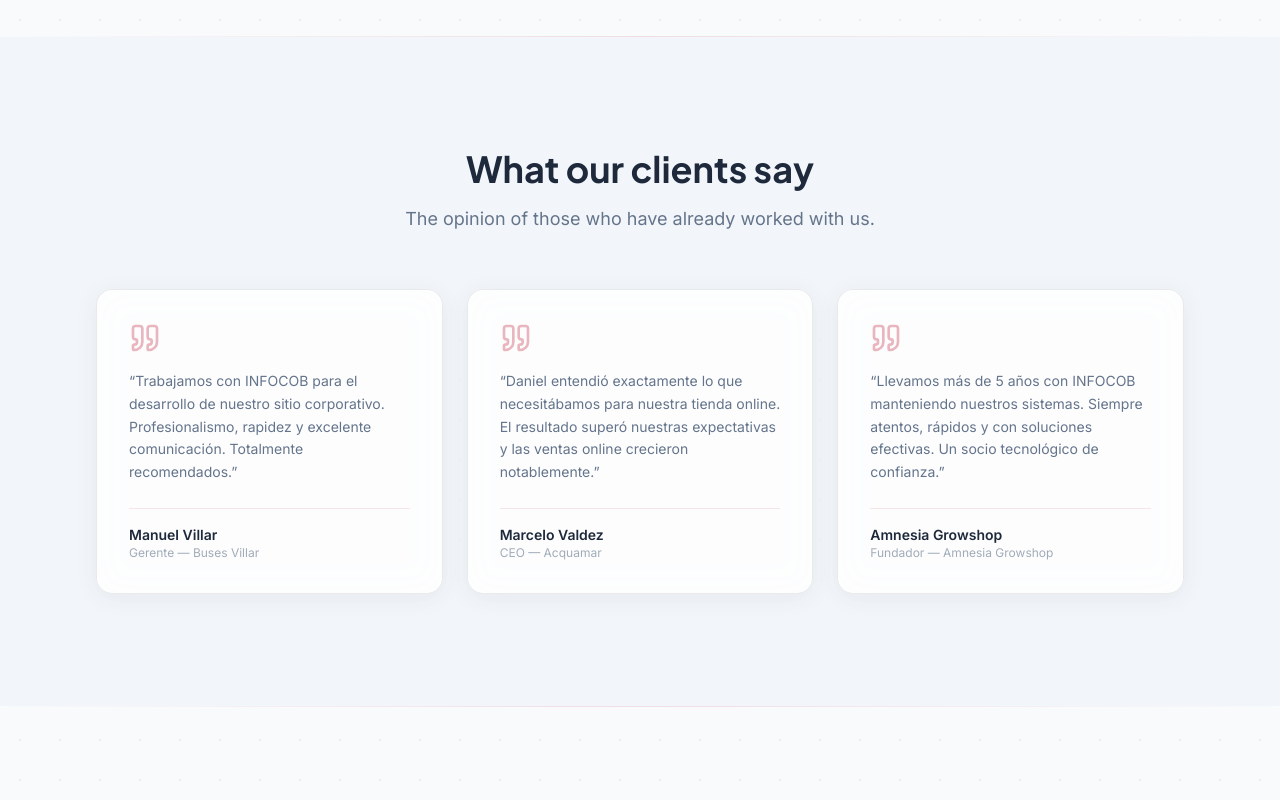
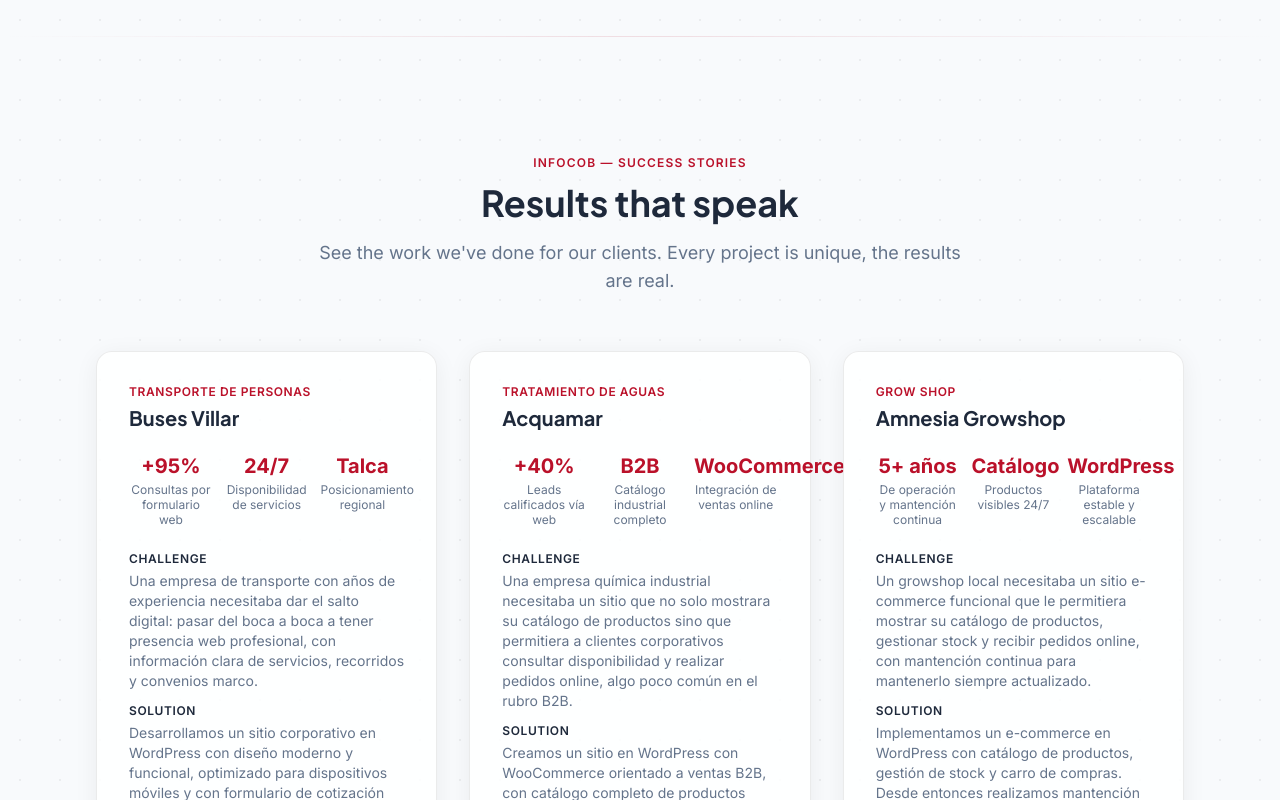
Before and after one commit to superdandi/infocob, a Next.js app: page /infocob/ in a window 1280 px wide. Shown: the part 2000-2800 px from the top of the page. Built offline with nearby package versions, Linux system fonts and the light colour scheme; no server answers.

Commit message:
feat: casos de éxito con métricas - Buses Villar, Acquamar, Amnesia Growshop

```diff
--- a/src/app/page.tsx
+++ b/src/app/page.tsx
@@ -1,5 +1,6 @@
 import Hero from "@/components/Hero";
 import ServiciosHome from "@/components/ServiciosHome";
+import CasosExito from "@/components/CasosExito";
 import TestimonialsSection from "@/components/TestimonialsSection";
 import CtaSection from "@/components/CtaSection";
 import AnimateOnScroll from "@/components/AnimateOnScroll";
@@ -11,6 +12,8 @@ export default function HomePage() {
       <hr className="section-divider" />
       <AnimateOnScroll><ServiciosHome /></AnimateOnScroll>
       <hr className="section-divider" />
+      <AnimateOnScroll><CasosExito /></AnimateOnScroll>
+      <hr className="section-divider" />
       <AnimateOnScroll><TestimonialsSection /></AnimateOnScroll>
       <hr className="section-divider" />
       <AnimateOnScroll><CtaSection /></AnimateOnScroll>
--- /dev/null
+++ b/src/components/CasosExito.tsx
@@ -0,0 +1,112 @@
+"use client";
+
+import { Quote, ExternalLink } from "lucide-react";
+import { casosExito } from "@/data/casos-exito";
+import { useTranslation } from "@/lib/TranslationsProvider";
+import Link from "next/link";
+
+export default function CasosExito() {
+  const { t } = useTranslation();
+
+  return (
+    <section className="py-20 sm:py-28">
+      <div className="max-w-6xl mx-auto px-4 sm:px-6 lg:px-8">
+        <div className="text-center mb-14">
+          <span className="inline-block text-xs font-semibold tracking-widest uppercase text-brand mb-3">
+            {t("casos-exito.badge")}
+          </span>
+          <h2 className="font-heading text-3xl sm:text-4xl font-bold text-text mb-4">
+            {t("casos-exito.title")}
+          </h2>
+          <p className="text-text-muted text-lg max-w-2xl mx-auto">
+            {t("casos-exito.subtitle")}
+          </p>
+        </div>
+
+        <div className="grid grid-cols-1 md:grid-cols-3 gap-6 lg:gap-8">
+          {casosExito.map((caso) => (
+            <div
+              key={caso.id}
+              className="glass-card p-6 sm:p-8 flex flex-col"
+            >
+              <div className="mb-5">
+                <p className="text-xs text-brand font-semibold uppercase tracking-wider mb-1">
+                  {caso.rubro}
+                </p>
+                <h3 className="font-heading text-xl font-bold text-text">
+                  {caso.client}
+                </h3>
+              </div>
+
+              <div className="grid grid-cols-3 gap-3 mb-6">
+                {caso.metricas.map((m) => (
+                  <div key={m.label} className="text-center">
+                    <p className="text-lg sm:text-xl font-bold text-brand">
+                      {m.valor}
+                    </p>
+                    <p className="text-[10px] sm:text-xs text-text-muted leading-tight mt-0.5">
+                      {m.label}
+                    </p>
+                  </div>
+                ))}
+              </div>
+
+              <div className="space-y-3 mb-6 text-sm text-text-muted flex-1">
+                <div>
+                  <p className="font-semibold text-text text-xs uppercase tracking-wider mb-1">
+                    {t("casos-exito.desafio")}
+                  </p>
+                  <p>{caso.desafio}</p>
+                </div>
+                <div>
+                  <p className="font-semibold text-text text-xs uppercase tracking-wider mb-1">
+                    {t("casos-exito.solucion")}
+                  </p>
+                  <p>{caso.solucion}</p>
+                </div>
+                <div>
+                  <p className="font-semibold text-text text-xs uppercase tracking-wider mb-1">
+                    {t("casos-exito.resultados")}
+                  </p>
+                  <ul className="list-disc list-inside space-y-0.5">
+                    {caso.resultados.map((r) => (
+                      <li key={r}>{r}</li>
+                    ))}
+                  </ul>
+                </div>
+              </div>
+
+              <div className="border-t border-brand/10 pt-4 mb-4">
+                <Quote className="w-5 h-5 text-brand/30 mb-2" />
+                <p className="text-sm text-text-muted italic leading-relaxed mb-2">
+                  &ldquo;{caso.testimonio}&rdquo;
+                </p>
+                <p className="text-xs font-semibold text-text">{caso.testimonioAutor}</p>
+                <p className="text-xs text-text-muted/60">{caso.testimonioCargo}</p>
+              </div>
+
+              <a
+                href={`https://${caso.sitio}`}
+                target="_blank"
+                rel="noopener noreferrer"
+                className="inline-flex items-center gap-1.5 text-sm font-medium text-brand hover:text-brand/80 transition-colors"
+              >
+                <ExternalLink className="w-3.5 h-3.5" />
+                {caso.sitio}
+              </a>
+            </div>
+          ))}
+        </div>
+
+        <div className="text-center mt-12">
+          <Link
+            href="/portafolio"
+            className="inline-flex items-center gap-2 text-sm font-semibold text-text-muted hover:text-text transition-colors border border-text-muted/30 hover:border-text/50 rounded-full px-6 py-3"
+          >
+            {t("casos-exito.ver-mas")}
+          </Link>
+        </div>
+      </div>
+    </section>
+  );
+}
--- /dev/null
+++ b/src/data/casos-exito.ts
@@ -0,0 +1,87 @@
+export interface CasoExito {
+  id: string;
+  client: string;
+  rubro: string;
+  imagen?: string;
+  metricas: { valor: string; label: string }[];
+  desafio: string;
+  solucion: string;
+  resultados: string[];
+  testimonio: string;
+  testimonioAutor: string;
+  testimonioCargo: string;
+  sitio: string;
+  ano: string;
+}
+
+export const casosExito: CasoExito[] = [
+  {
+    id: "buses-villar",
+    client: "Buses Villar",
+    rubro: "Transporte de personas",
+    imagen: "/images/projects/villar.jpg",
+    metricas: [
+      { valor: "+95%", label: "Consultas por formulario web" },
+      { valor: "24/7", label: "Disponibilidad de servicios" },
+      { valor: "Talca", label: "Posicionamiento regional" },
+    ],
+    desafio: "Una empresa de transporte con años de experiencia necesitaba dar el salto digital: pasar del boca a boca a tener presencia web profesional, con información clara de servicios, recorridos y convenios marco.",
+    solucion: "Desarrollamos un sitio corporativo en WordPress con diseño moderno y funcional, optimizado para dispositivos móviles y con formulario de cotización directa. Integramos galería de servicios, información de convenios y mapa de cobertura regional.",
+    resultados: [
+      "Más del 95% de las consultas llegan ahora a través del formulario web",
+      "Presencia orgánica en Google Maps y buscadores locales",
+      "Visibilidad 24/7 sin depender de llamadas telefónicas",
+    ],
+    testimonio: "Trabajamos con INFOCOB para el desarrollo de nuestro sitio corporativo. Profesionalismo, rapidez y excelente comunicación. Totalmente recomendados.",
+    testimonioAutor: "Manuel Villar",
+    testimonioCargo: "Gerente — Buses Villar",
+    sitio: "busesvillar.cl",
+    ano: "2018",
+  },
+  {
+    id: "acquamar",
+    client: "Acquamar",
+    rubro: "Tratamiento de aguas",
+    imagen: "/images/projects/acquamar.jpg",
+    metricas: [
+      { valor: "+40%", label: "Leads calificados vía web" },
+      { valor: "B2B", label: "Catálogo industrial completo" },
+      { valor: "WooCommerce", label: "Integración de ventas online" },
+    ],
+    desafio: "Una empresa química industrial necesitaba un sitio que no solo mostrara su catálogo de productos sino que permitiera a clientes corporativos consultar disponibilidad y realizar pedidos online, algo poco común en el rubro B2B.",
+    solucion: "Creamos un sitio en WordPress con WooCommerce orientado a ventas B2B, con catálogo completo de productos químicos para tratamiento de aguas, carro de compras y sistema de consultas técnicas integrado.",
+    resultados: [
+      "Aumento del 40% en leads calificados provenientes del sitio web",
+      "Clientes corporativos pueden cotizar y pedir online sin intervención telefónica",
+      "Posicionamiento regional como referente en tratamiento de aguas",
+    ],
+    testimonio: "Daniel entendió exactamente lo que necesitábamos para nuestra tienda online. El resultado superó nuestras expectativas y las ventas online crecieron notablemente.",
+    testimonioAutor: "Marcelo Valdez",
+    testimonioCargo: "CEO — Acquamar",
+    sitio: "acquamar.cl",
+    ano: "2020",
+  },
+  {
+    id: "amnesia-growshop",
+    client: "Amnesia Growshop",
+    rubro: "Grow shop",
+    imagen: "/images/projects/amnesia.jpg",
+    metricas: [
+      { valor: "5+ años", label: "De operación y mantención continua" },
+      { valor: "Catálogo", label: "Productos visibles 24/7" },
+      { valor: "WordPress", label: "Plataforma estable y escalable" },
+    ],
+    desafio: "Un growshop local necesitaba un sitio e-commerce funcional que le permitiera mostrar su catálogo de productos, gestionar stock y recibir pedidos online, con mantención continua para mantenerlo siempre actualizado.",
+    solucion: "Implementamos un e-commerce en WordPress con catálogo de productos, gestión de stock y carro de compras. Desde entonces realizamos mantención periódica del sitio, actualización de productos y soporte técnico continuo.",
+    resultados: [
+      "Más de 5 años de operación ininterrumpida del sitio",
+      "Catálogo de productos actualizado permanentemente",
+      "Soporte técnico continuo sin cortes de servicio",
+    ],
+    testimonio: "Llevamos más de 5 años con INFOCOB manteniendo nuestros sistemas. Siempre atentos, rápidos y con soluciones efectivas. Un socio tecnológico de confianza.",
+    testimonioAutor: "Amnesia Growshop",
+    testimonioCargo: "Fundador — Amnesia Growshop",
+    sitio: "amnesiagrowshop.cl",
+    ano: "2015",
+  },
+];
--- a/src/lib/locales/en.json
+++ b/src/lib/locales/en.json
@@ -228,5 +228,13 @@
   "blog.subtitle": "Articles about web development, chatbots, artificial intelligence and digital marketing for your business.",
   "blog.leer-mas": "Read more",
   "blog.volver": "Back to blog",
-  "blog.old-blog-text": "This article was originally published on our previous blog. You can check more content there:"
+  "blog.old-blog-text": "This article was originally published on our previous blog. You can check more content there:",
+
+  "casos-exito.badge": "INFOCOB — Success stories",
+  "casos-exito.title": "Results that speak",
+  "casos-exito.subtitle": "See the work we've done for our clients. Every project is unique, the results are real.",
+  "casos-exito.desafio": "Challenge",
+  "casos-exito.solucion": "Solution",
+  "casos-exito.resultados": "Results",
+  "casos-exito.ver-mas": "View all projects →"
 }
--- a/src/lib/locales/es.json
+++ b/src/lib/locales/es.json
@@ -228,5 +228,13 @@
   "blog.subtitle": "Artículos sobre desarrollo web, chatbots, inteligencia artificial y marketing digital para tu negocio.",
   "blog.leer-mas": "Leer más",
   "blog.volver": "Volver al blog",
-  "blog.old-blog-text": "Este artículo fue publicado originalmente en nuestro blog anterior. Puedes revisar más contenido allí:"
+  "blog.old-blog-text": "Este artículo fue publicado originalmente en nuestro blog anterior. Puedes revisar más contenido allí:",
+
+  "casos-exito.badge": "INFOCOB — Casos de éxito",
+  "casos-exito.title": "Resultados que hablan",
+  "casos-exito.subtitle": "Conocé el trabajo que hemos hecho para nuestros clientes. Cada proyecto es único, los resultados son reales.",
+  "casos-exito.desafio": "Desafío",
+  "casos-exito.solucion": "Solución",
+  "casos-exito.resultados": "Resultados",
+  "casos-exito.ver-mas": "Ver todos los proyectos →"
 }
```
